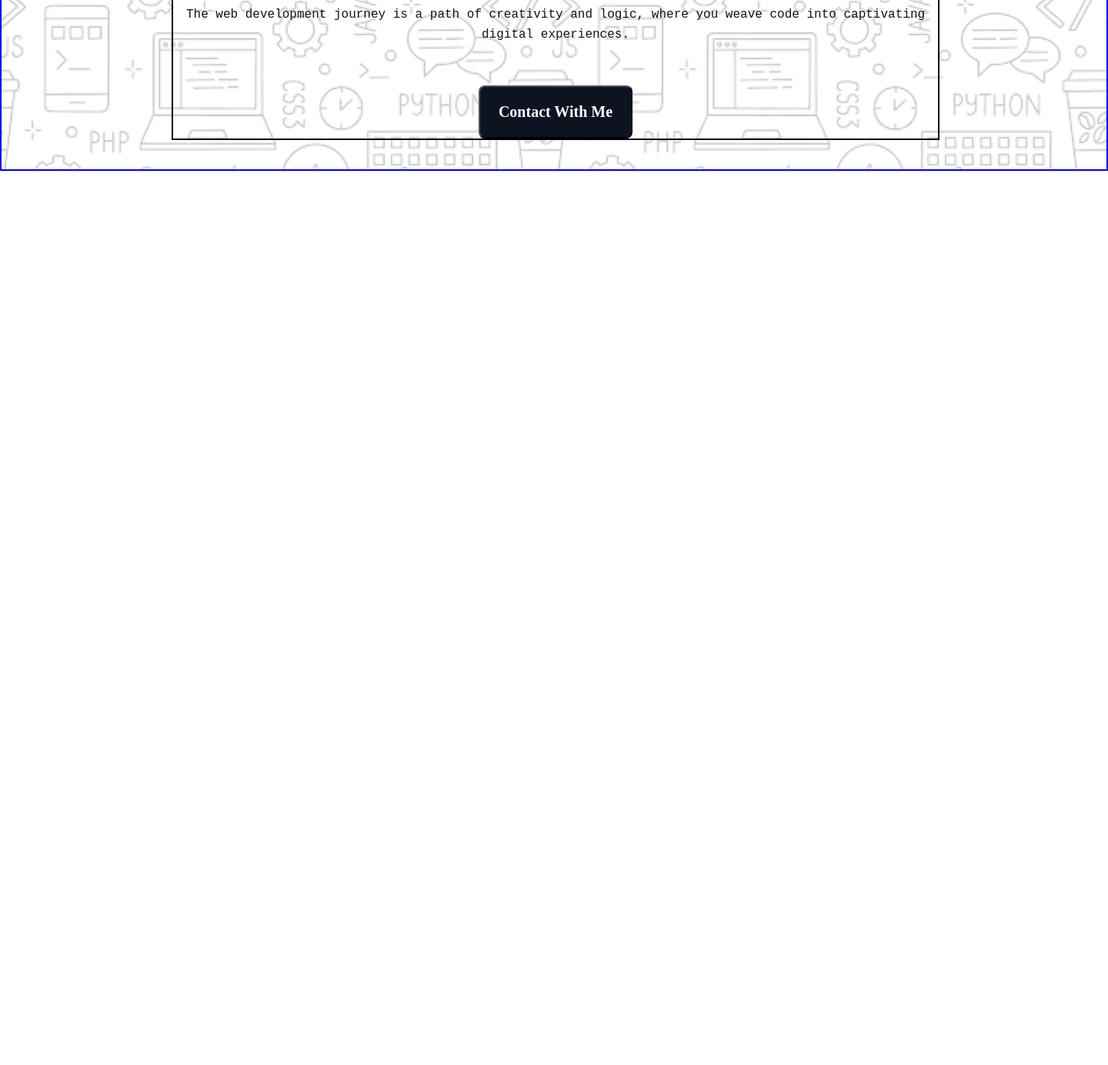
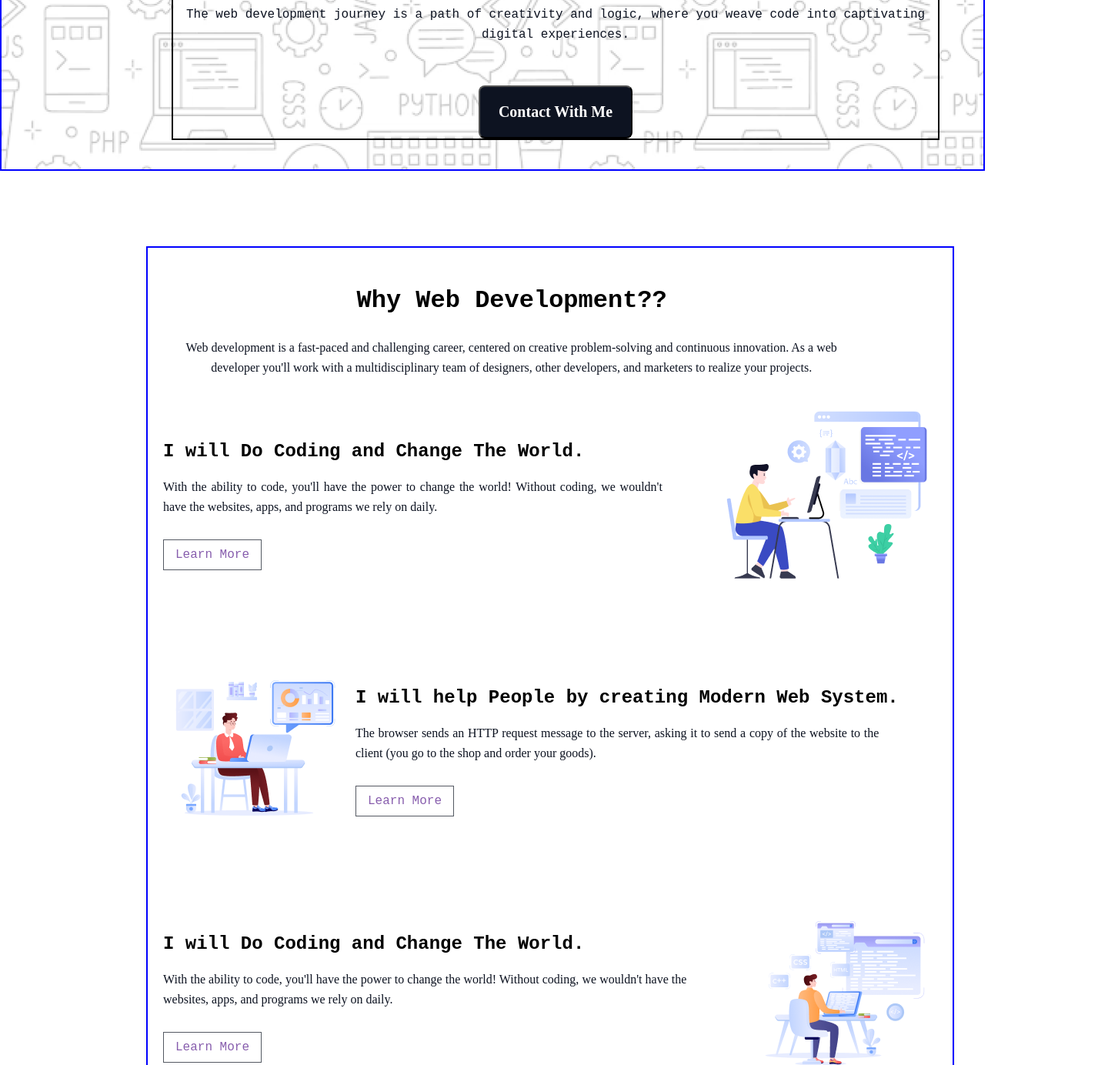
Before and after one commit to wasif783/b10-a1-challenge-done, a plain HTML site: page index.html in a window 1280 px wide. Shown: the part 500-1884 px from the top of the page at 77% size, 1440 px wide, since content can reach past the window. Before the commit the page ends 800 px from the top, so only its background shows below. Drawn offline with Linux system fonts and the light colour scheme; a web font is replaced by a local one.

Commit message:
added and styles the why web def

```diff
--- a/index.html
+++ b/index.html
@@ -23,7 +23,46 @@
         </div>
 
     </header>
-    <main></main>
+    <main>
+        <div class="container">
+            <h1>Why Web Development??</h1>
+            <p>Web development is a fast-paced and challenging career, centered on creative problem-solving and continuous innovation. As a web developer you'll work with a multidisciplinary team of designers, other developers, and marketers to realize your projects.</p>
+
+            <section class="highlight">
+
+                <div class="text">
+                    <h2>I will Do Coding and Change The World.</h2>
+                    <p> With the ability to code, you'll have the power to change the world! Without coding, we wouldn't have the websites, apps, and programs we rely on daily.</p>
+                    <a href="" class="btn">Learn More</a>
+                </div>
+                <img src="assets/Layer_1.png" alt="">
+            </section>
+
+            <section class="highlight">
+                <img src="assets/Group 3.png" alt="">
+                <div class="text">
+                    <h2>I will help People by creating Modern Web System.</h2>
+                    <p> The browser sends an HTTP request message to the server, asking it to send a copy of the website to the client (you go to the shop and order your goods).</p>
+                    <a href="" class="btn">Learn More</a>
+                </div>
+
+            </section>
+
+
+            <section class="highlight">
+
+                <div class="text">
+                    <h2>I will Do Coding and Change The World.</h2>
+                    <p> With the ability to code, you'll have the power to change the world! Without coding, we wouldn't have the websites, apps, and programs we rely on daily.</p>
+                    <a href="" class="btn">Learn More</a>
+                </div>
+                <img src="assets/Group 4.png" alt="">
+            </section>
+
+
+
+        </div>
+    </main>
     <footer></footer>
 </body>
 </html>
--- a/styles/style.css
+++ b/styles/style.css
@@ -48,7 +48,7 @@ body{
 
 .main-bg{
     position: absolute;
-    width: 1440px;
+    width: 100%;
     height: 652px;
     /* top: 131px; */
     /* bottom: 4462px; */
@@ -79,6 +79,8 @@ body{
 
 }
 
+
+
 .second-main h1{
     color: rgb(13, 19, 33);
     font-size: 48px;
@@ -100,6 +102,7 @@ body{
     margin-bottom: 53px;
 }
 
+
 .second-main button{
     background-color: #0D1321;
     padding-top: 21px;
@@ -114,9 +117,76 @@ body{
     letter-spacing: 0%;
     text-align: center;
     border-radius: 8px;
-    display: flex;
-    flex-direction: row;
-    justify-content: center;
-    align-items: center;
 
 }
+
+
+/* main */
+
+.container{
+    height: 1230px;
+    width: 1050px;
+    border: 2px solid red;
+    margin-top: 750px;
+    margin-left:190px ;
+    margin-right: 215px;
+
+}
+
+.container h1{
+    margin-top: 30px;
+    margin-left:25%;
+    margin-right: 25%;
+    margin-bottom: 30px;
+}
+
+
+
+.container p{
+    /* margin-top: 30px;
+    /* margin-left: 10%; */
+    margin-right: 10%;
+    margin-bottom: 40px;
+     color: rgb(13, 19, 33);
+     font-family: Azeret Mono;
+     font-size: 16px;
+     font-weight: 400;
+     line-height: 26px;
+     letter-spacing: 0%;
+     text-align: center;
+
+
+}
+
+
+.container{
+    /* max-width: 800px; */
+    /* height: -650px; */
+
+    padding: 20px;
+    background-color: #ffff;
+    box-shadow: 0 2px 4px rgba(0, 0, 0, 0.1);
+    border: 2px solid blue;
+
+}
+.highlight{
+    display: flex;
+    align-items: center;
+    gap: 10px;
+    margin-bottom: 80px;
+}
+
+.btn{
+    border: 1px solid rgb(13, 19, 33);
+    opacity: 0.7;
+    text-decoration: none;
+    padding: 10px 15px;
+
+}
+
+
+.text p{
+    margin-top: 20px;
+    text-align: justify;
+
+}
```
